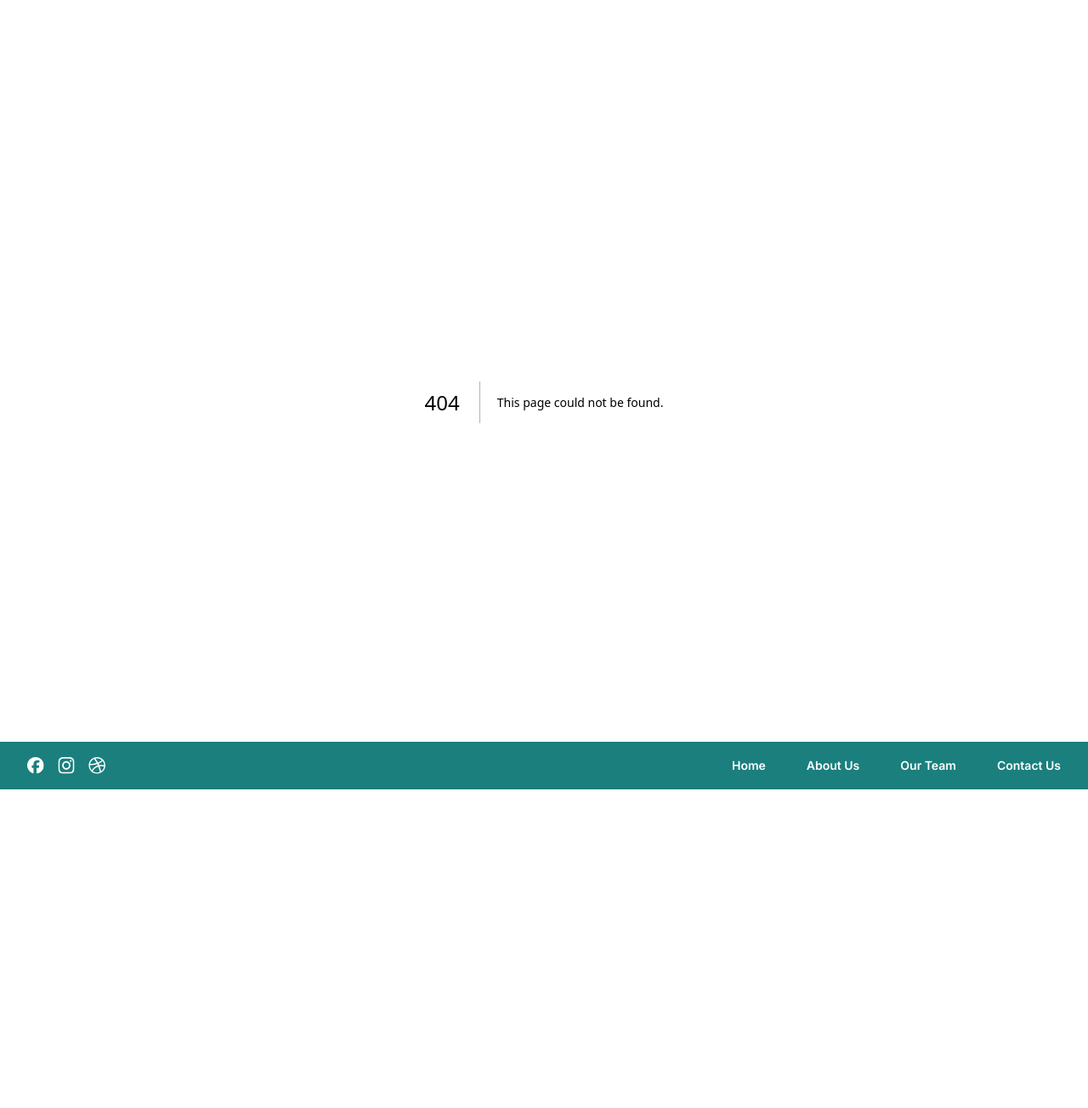
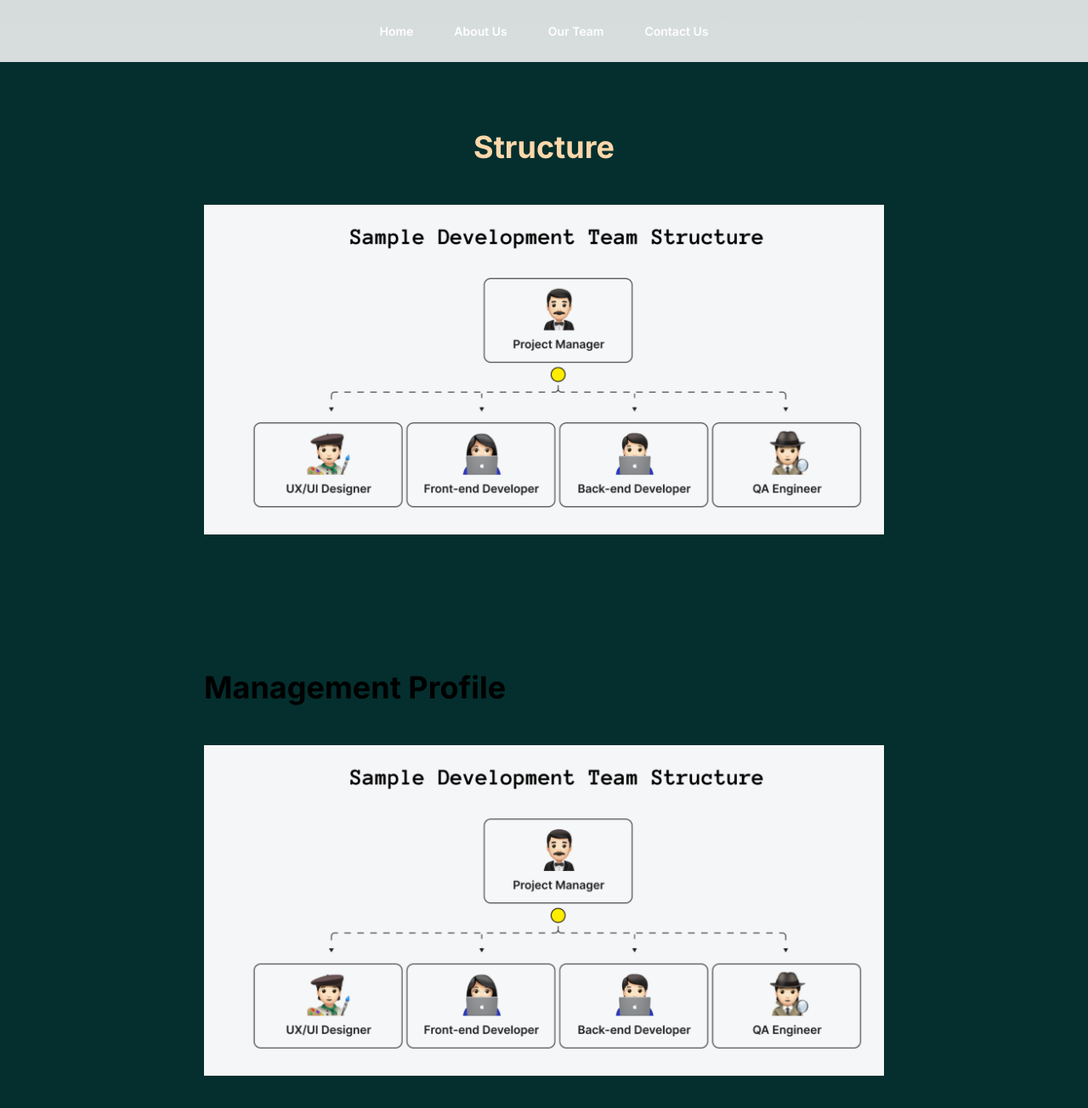
Before and after one commit to nuansacp2025/nuansa-web, a Next.js app: page /our-team in a window 1280 px wide. Before the commit this address had no page. Shown: the top 1304 px of the page at 85% size. Before the commit the page ends 929 px from the top, so only its background shows below. Built offline with nearby package versions, Linux system fonts and the light colour scheme.

Commit message:
Add our team page

```diff
--- /dev/null
+++ b/app/components/our-team/team-card.tsx
@@ -0,0 +1,17 @@
+import Image from "next/image";
+
+interface TeamCardProps {
+  imageSrc: string;
+  name: string;
+}
+
+export default function TeamCard({ imageSrc, name }: TeamCardProps) {
+  return (
+    <div className="relative grow h-[200] rounded-md shadow-md overflow-hidden">
+      <Image src={imageSrc} alt={name} fill={true} objectFit="cover" />
+      <div className="absolute w-full h-full flex items-center justify-center text-white bg-black bg-opacity-40">
+        <h3 className="text-xl font-semibold">{name}</h3>
+      </div>
+    </div>
+  );
+}
--- /dev/null
+++ b/app/our-team/page.tsx
@@ -0,0 +1,33 @@
+import Image from "next/image";
+import TeamCard from "../components/our-team/team-card";
+
+export default function Page() {
+  return (
+    <main className="min-h-screen bg-teal-950">
+      <section className="w-full flex flex-col items-center py-12 px-16 md:py-20 md:px-32">
+        <h2 className="text-3xl md:text-4xl pb-8 md:pb-12 font-bold text-orange-200">
+          Structure
+        </h2>
+        <Image src={"/images/our-team/structure.png"} alt="Structure" width={800} height={0} />
+      </section>
+      <section className="w-full flex flex-col items-center py-12 px-16 md:py-20 md:px-32">
+        <div className="rounded-md bg-orange-200">
+          <h2 className="text-3xl md:text-4xl pb-8 md:pb-12 font-bold bg-teal-950">
+          Management Profile
+          </h2>
+          <Image src={"/images/our-team/structure.png"} alt="Management Profile" width={800} height={0}/>
+        </div>
+      </section>
+      <section className="w-full flex flex-col items-center py-12 px-16 md:py-20 md:px-32">
+        <h2 className="text-3xl md:text-4xl pb-8 md:pb-12 font-bold text-orange-200">
+          Find Out More
+        </h2>
+        <div className="w-full flex flex-col gap-8 md:flex-row">
+          <TeamCard imageSrc="/images/our-team/find-out-more.png" name="Arts" />
+          <TeamCard imageSrc="/images/our-team/find-out-more.png" name="Production" />
+          <TeamCard imageSrc="/images/our-team/find-out-more.png" name="External Affairs" />
+        </div>
+      </section>
+    </main>
+  )
+}
```
Also changed, not shown: public/images/our-team/find-out-more.png (added), public/images/our-team/structure.png (added).
